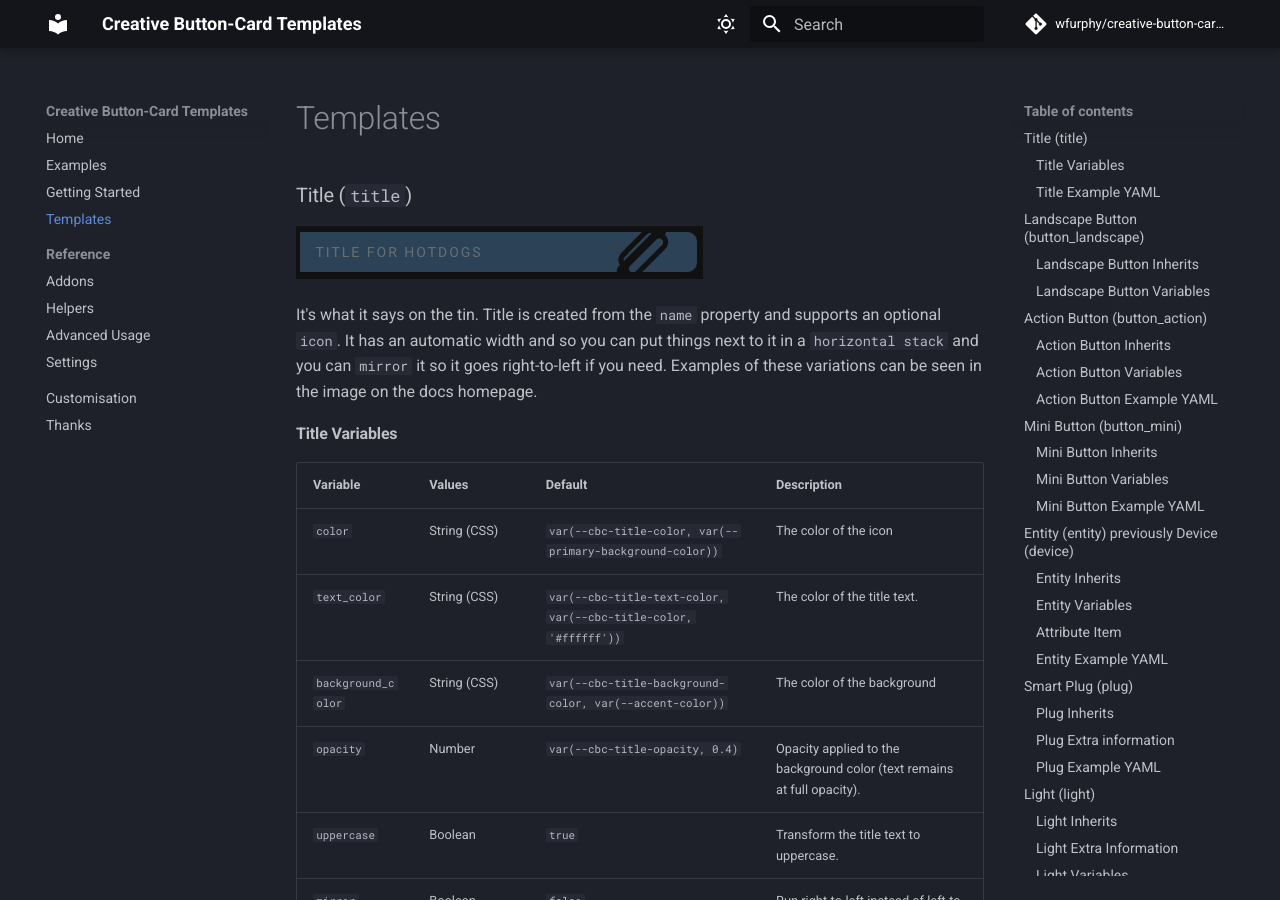
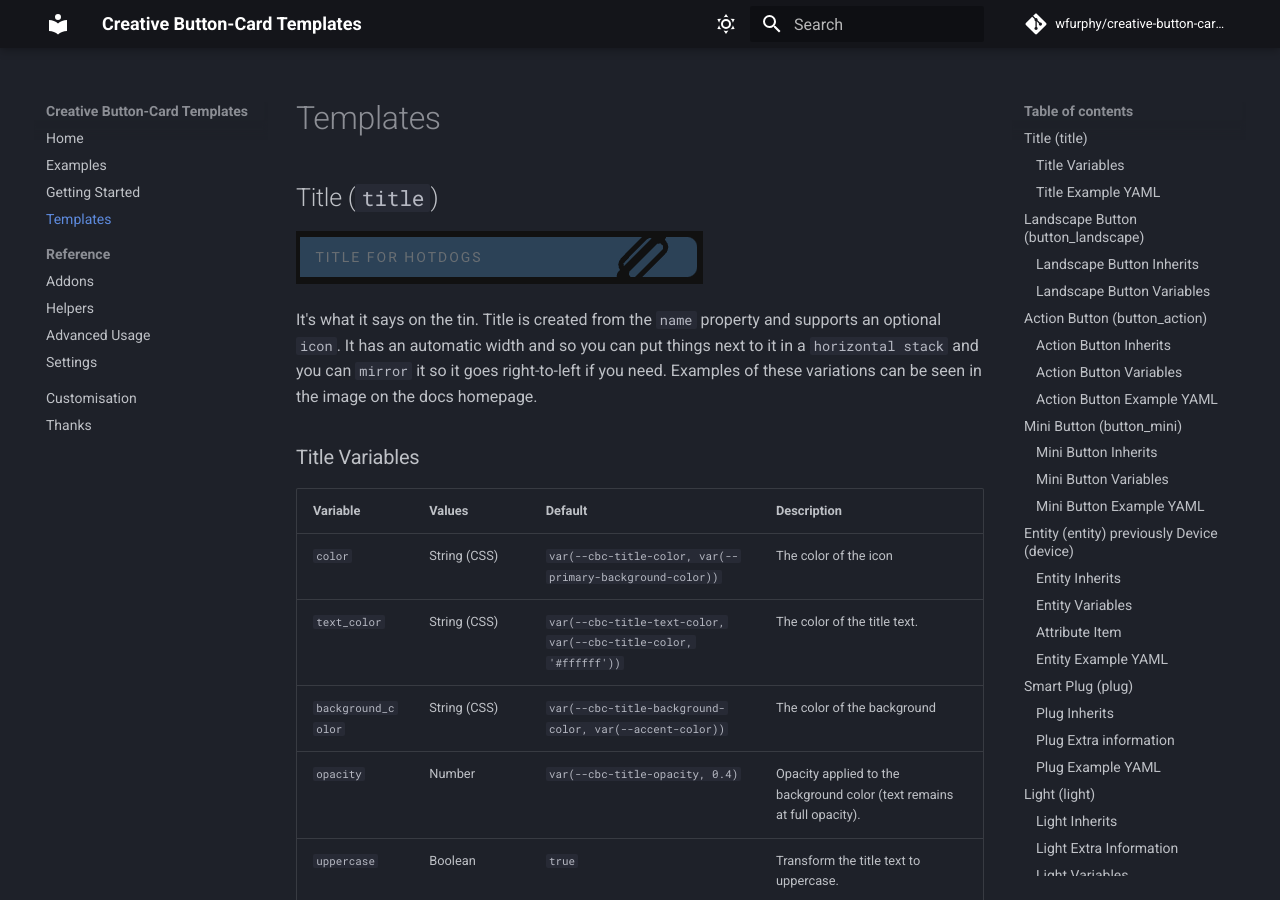
Before and after one commit to wfurphy/creative-button-card-templates, an MkDocs documentation site: the page built from docs/templates.md, in a window 1280 px wide and 900 px high. Built offline with MkDocs 1.6.1 and Material for MkDocs 9.7.7, drawn with Linux system fonts in a browser that asks for light colours; comment, search, counter and statistics services are not loaded.

Commit message:
Correct docs heading levels

```diff
--- a/docs/templates.md
+++ b/docs/templates.md
@@ -1,12 +1,12 @@
 # Templates
 
-### Title (`title`)
+## Title (`title`)
 
 ![title](images/title-hotdogs.png)
 
 It's what it says on the tin. Title is created from the `name` property and supports an optional `icon`. It has an automatic width and so you can put things next to it in a `horizontal stack` and you can `mirror` it so it goes right-to-left if you need. Examples of these variations can be seen in the image on the docs homepage.
 
-#### Title Variables
+### Title Variables
 
 | Variable | Values | Default | Description |
 | - | - | - | - |
@@ -19,7 +19,7 @@
 | `show_tab` | Boolean | `false` | Show a colored tab edge on the card. |
 | `offset` | String/Number | `0` | Horizontal offset for the card. |
 
-#### Title Example YAML
+### Title Example YAML
 
 <details><summary>See the YAML...</summary><p>
 
@@ -36,13 +36,13 @@
 
 </p></details>
 
-### Landscape Button (`button_landscape`)
+## Landscape Button (`button_landscape`)
 
 This template serves as the base template for the `device` and `light` templates. You probably won't need to use it yourself until you step up to the advanced  Through it's configuration and addons which it inherits it has features to reduce the card size and opacity if the entity is unavailable, hide the label containing extra information (like attributes or brightness and color for lights) when the entity is `off`, highlight elements when you hover over it to show it's interactive, set a max-height and include the standard set of `actions`.
 
 > :raising_hand_man: _Remember if a template inherits an addon you can just use those variables to change the properties when using this template. For example; a card with only the `button_landscape` template specified can accept the `width` and `height` variables from the `resizable` addon. This is the case for all templates and addons. Also inheritance is recursive so if a template inherits another template it also inherits that templates inherited templates right back through the chain. So when you use the `light` template you get all of the options listed here as well._
 
-#### Landscape Button Inherits
+### Landscape Button Inherits
 
 - cbcjs
 - state_helper
@@ -50,13 +50,13 @@
 - [`resizable`](reference/addons.md#resizable-resizable)
 - interactive
 
-#### Landscape Button Variables
+### Landscape Button Variables
 
 | Variable | Values | Default | Description |
 | - | - | - | - |
 | `off_hide_info` | Boolean | `true` | Hides the Extra Information or `label` (eg. brightness and color on lights or the attributes on devices) when the entity is off. Set to false if you wish to display this content while the entity is off. _Keep in mind that some attributes are not available when an entity's state is off._ |
 
-### Action Button (`button_action`)
+## Action Button (`button_action`)
 
 ![button_action](images/button-action.gif)
 
@@ -64,7 +64,7 @@
 
  If you define a `timer` as the `entity` then a tap will start the timer and while active it will show the time remaining and you can tap again to cancel the timer. If you provide a Script or Automation `entity` that starts a timer in it's actions/sequence then you can use the `timer` variable to specify the timer and it will be shown when active, even if the Script/Automation is finished/idle. It will show until the timer runs out or you can double tap to cancel the timer.
 
-#### Action Button Inherits
+### Action Button Inherits
 
 - cbcjs
 - state_helper
@@ -73,7 +73,7 @@
 - [`resizable`](reference/addons.md#resizable-resizable)
 - interactive
 
-#### Action Button Variables
+### Action Button Variables
 
 | Variable | Value Type | Default | Description |
 | - | - | - | - |
@@ -82,7 +82,7 @@
 | `name_on` | String | `Cancel` | Set a custom name for while the script/timer is running. You can use the card `name` property to change the default name (`Start`). |
 | `min_height` | String (CSS) | `40px` | Minimum height of the card. |
 
-#### Action Button Example YAML
+### Action Button Example YAML
 
 <details><summary>See the YAML...</summary><p>
 
@@ -117,7 +117,7 @@
 
 </p></details>
 
-### Mini Button (`button_mini`)
+## Mini Button (`button_mini`)
 
 ![button_mini](images/button-mini.png)
 
@@ -125,7 +125,7 @@
 
 > :raising_hand_man: _The first button in the examples is using the button-card `color_type` property set to `card`. Check out all the [button-card options here]_(https://github.com/custom-cards/button-card)
 
-#### Mini Button Inherits
+### Mini Button Inherits
 
 - cbcjs
 - style_helper
@@ -137,7 +137,7 @@
 
 > 🧨 _Breaking Change:_ `icon_width` has been replaced with `icon_min_size` / `icon_max_size`, and the default minimum card/icon sizes are now 45px/35px.
 
-#### Mini Button Variables
+### Mini Button Variables
 
 | Variable | Values | Default | Description |
 | - | - | - | - |
@@ -152,7 +152,7 @@
 | `symbol_margin_top` | String (CSS) | `0` | Adjust vertical positioning for the symbol. |
 | `symbol_padding` | String (CSS) |  | Add padding around the symbol. |
 
-#### Mini Button Example YAML
+### Mini Button Example YAML
 
 <details><summary>See the YAML...</summary><p>
 
@@ -180,7 +180,7 @@
 
 </p></details>
 
-### Entity (`entity`) _previously Device (`device`)_
+## Entity (`entity`) _previously Device (`device`)_
 
 ![entity](images/entity.png)
 
@@ -190,18 +190,18 @@
 
 > :raising_hand_man: _If you don't know what attributes are available on your entity you can use the more-info dialogue or check out the [`entity_details` template](reference/advanced-usage.md#detailed-entity-information-entity_detail)_
 
-#### Entity Inherits
+### Entity Inherits
 
 - `button_landscape`
 
-#### Entity Variables
+### Entity Variables
 
 | Variable | Value Type | Default | Description |
 | - | - | - | - |
 | `attributes` | Array of [Attribute Items](#attribute-item) | `[]` | A list of up to 2 Attribute Item objects. See [Attribute Item](#attribute-item) below for available properties. |
 | `attribute_icon_color` | String (CSS) |  | Set a custom color for the attribute icons. |
 
-#### Attribute Item
+### Attribute Item
 
 | Property | Value Type | Default | Description |
 | - | - | - | - |
@@ -215,7 +215,7 @@
 
 > 🧨 _Breaking Change:_ Attribute rows now deduplicate by `id`, render in a flex row, and `id: state` is replaced by `use_state: true` for showing the main entity state.
 
-#### Entity Example YAML
+### Entity Example YAML
 
 <details><summary>See the YAML...</summary><p>
 
@@ -234,23 +234,23 @@
 
 </p></details>
 
-### Smart Plug (`plug`)
+## Smart Plug (`plug`)
 
 ![plug](images/plug.png)
 
 Intended for use with smart plugs which have energy metering attributes. Add the smart plug `entity` and you're good to go. You can also override the default attribute items and source those values from separate entities.
 
-#### Plug Inherits
+### Plug Inherits
 
 - `device`
 
-#### Plug Extra information
+### Plug Extra information
 
 - **Current:** The current being used currently (lol) from the `current` attribute.
 - **Voltage:** The voltage from the `voltage` attribute.
 - **Separate attribute sources:** Each attribute item can define its own `entity`, so current/voltage can come from different sensors or helper entities.
 
-#### Plug Example YAML
+### Plug Example YAML
 
 <details><summary>See the YAML...</summary>
 <p>
@@ -271,7 +271,7 @@
 </p>
 </details>
 
-### Light (`light`)
+## Light (`light`)
 
 ![light](images/light.png)
 
@@ -279,11 +279,11 @@
 
 If the entity exposes `effect_list`, the card will show the active effect name. Enabling the effect selector adds a dropdown to start/stop effects and, where a `select.<light>_theme` (or matching light item theme select) exists, a companion theme picker is shown.
 
-#### Light Inherits
+### Light Inherits
 
 - `button_landscape`
 
-#### Light Extra Information
+### Light Extra Information
 
 - **Effects:** If the entity is currently running an effect it will display the effect name derived from the `effect` attribute.
 
@@ -292,7 +292,7 @@
 - **Brightness:** The brightness percentage will be displayed calculated from the `brightness` attribute.
 - **Color:** When the entity's attribute `color_mode` is set to `color_temp` the color temperature in degrees Kelvin will be displayed otherwise the `rgb_color` attribute will be displayed.
 
-#### Light Variables
+### Light Variables
 
 | Variable | Values | Default | Description |
 | - | - | - | - |
@@ -302,7 +302,7 @@
 | `strip_show` | Object |  | Show options for the embedded brightness strip. See [Value Strip Show Options](#value-strip-show-options) below. |
 | `strip_items` | Array of [Value Strip Items](#value-strip-item) | `[]` | Custom items for the embedded brightness strip. |
 
-#### Light Show Options
+### Light Show Options
 
 | Property | Values | Default | Description |
 | - | - | - | - |
@@ -325,17 +325,17 @@
 - an **Effects** dropdown if `light.<name>` has an `effect_list`
 - a **Theme** dropdown automatically when `select.<light_object_id>_theme` exists.
 
-### Light with Motion Sensor (`light_motion`)
+## Light with Motion Sensor (`light_motion`)
 
 ![light_motion](images/light-motion.gif)
 
 For use with light entities which are controlled by a motion or occupancy sensor. Shows the extra information of the light as well as when occupancy/motion is or was last detected. You specify the light `entity` for the card and then the sensor in the `motion_entity` variable. _The automation for activating the light must already be configured. This button does not provide an automation._
 
-#### Light Motion Inherits
+### Light Motion Inherits
 
 - [`light`](#light-light)
 
-#### Light Motion Variables
+### Light Motion Variables
 
 | Variable | Values | Default | Description |
 | - | - | - | - |
@@ -343,7 +343,7 @@
 | `active_entity` | `input_boolean.*` |  | Optional helper to pause/resume the automation directly from the motion pill. |
 | `timer_entity` | `timer.*` |  | Optional timer entity used to show remaining pause time and switch the row to the timer view while active. |
 
-#### Light Motion Example YAML
+### Light Motion Example YAML
 
 <details><summary>See the YAML...</summary><p>
 
@@ -357,7 +357,7 @@
 
 </p></details>
 
-### Light Group (`light_group`)
+## Light Group (`light_group`)
 
 ![light_group](images/light-group.gif)
 
@@ -365,18 +365,18 @@
 
 If you're feeling lazy then just specify the light group `entity` and up to the first 6 lights from the group will be automagically added to the card for you with lightbulb icons and numbered 1-_n_. Alternatively you can specify the list of lights manually and control the icons and symbols that are used.
 
-#### Light Group Inherits
+### Light Group Inherits
 
 - [`light`](#light-light)
 
-#### Light Group Variables
+### Light Group Variables
 
 | Variable | Values | Default | Description |
 | - | - | - | - |
 | `items` | Array of [Light Items](#light-item) | `[]` | A list of up to 6 lights to display. See the [Light Item](#light-item) table below for available properties. |
 | `item_template` | String (template name) | `button_mini_embed` | Override the template used for each embedded light button. |
 
-#### Light Item
+### Light Item
 
 | Property | Values | Default | Description |
 | - | - | - | - |
@@ -387,7 +387,7 @@
 | `symbol_font_size` | String (CSS) | `10pt` | Only applies if the `symbol` is a string. Adjust if the symbol doesn't fit |
 | `symbol_color` | String (CSS) | `var( --ha-card-background, var(--card-background-color, white) )` | Set a custom symbol color |
 
-#### Light Group Example YAML
+### Light Group Example YAML
 
 <details><summary>See the YAML...</summary><p>
 
@@ -422,18 +422,18 @@
 
 </p></details>
 
-### Climate (`climate`)
+## Climate (`climate`)
 
 ![climate](images/climate.png)
 
 Climate control card that combines the standard entity view with an embedded tile for HVAC mode selection and target temperature adjustments. Supports toggling via a linked `switch_entity` if your setup separates on/off control.
 
-#### Climate Inherits
+### Climate Inherits
 
 - `entity`
 - [`dynamic_icons`](reference/addons.md#dynamic-icons-dynamic_icons)
 
-#### Climate Variables
+### Climate Variables
 
 | Variable | Values | Default | Description |
 | - | - | - | - |
@@ -441,7 +441,7 @@
 | `attributes` | Array of [Attribute Items](#attribute-item) | `current_temperature`, `state` | Attribute rows to display under the title. |
 | `features` | Array | `target-temperature`, `climate-hvac-modes (icons)` | Tile features to render inside the embedded control. |
 
-#### Climate Example YAML
+### Climate Example YAML
 
 <details><summary>See the YAML...</summary><p>
 
@@ -459,13 +459,13 @@
 
 </p></details>
 
-### Cover (`cover`)
+## Cover (`cover`)
 
 ![cover](images/cover.png)
 
 Cover control card for blinds, curtains, shutters, garage doors, and other cover entities with a numeric position. It combines a compact position readout with an embedded `value_strip` configured for cover positions, so you can jump straight to common open/close percentages.
 
-#### Cover Variables
+### Cover Variables
 
 | Variable | Values | Default | Description |
 | - | - | - | - |
@@ -483,7 +483,7 @@
 | `strip_show_fade` | Boolean | `false` | Fade strip items according to their position value. |
 | `strip_items` | Array of [Value Strip Items](#value-strip-item) | `[]` | Custom cover strip items. Leave empty to use the default `cover` value strip items. |
 
-#### Cover Example YAML
+### Cover Example YAML
 
 <details><summary>See the YAML...</summary><p>
 
@@ -511,7 +511,7 @@
 
 </p></details>
 
-### Value Strip (`value_strip`)
+## Value Strip (`value_strip`)
 
 ![value_strip](images/value-strips.png)
 
@@ -520,7 +520,7 @@
 There are built-in options for `brightness`, `cover`, `adaptive_lighting`, `fan`, `climate`, or a custom `value`. You can also mix item types in a single strip by setting `type` on individual items.
 
 
-#### Value Strip Variables
+### Value Strip Variables
 
 | Variable | Property | Values | Default | Description |
 | - | - | - | - | - |
@@ -528,7 +528,7 @@
 | `show` | | Object | | Display settings. See [Value Strip Show Options](#value-strip-show-options) below. |
 | `items` | | Array of [value strip items](#value-strip-item) | See [Value Strip Types](#value-strip-types) | Define the items in your `value_strip`. See [value strip item](#value-strip-item) below for available properties.
 
-#### Value Strip Show Options
+### Value Strip Show Options
 
 | Property | Values | Default | Description |
 | - | - | - | - |
@@ -536,7 +536,7 @@
 | `step_value` | Boolean | `true` | Show the value text and units for each value. |
 | `fade` | Boolean | `true` | Fade the items according to their value (best with `brightness`). |
 
-#### Value Strip Types
+### Value Strip Types
 
 - **`value`:** _(default)_  This is for creating completely custom Value Strips. You will need to provide the array of `items` to define all 5 items in the strip.
 - **`brightness`:** This is for use with a light entity and has five percentage values for brightness. It has the `light.turn_on` service configured in the `tap_action` and highlights the matching value by calculating the brightness percentage from `light.attributes.brightness`. <details><summary>Default items...</summary><p>
@@ -637,7 +637,7 @@
 
 - **Mixed:** Any item may override `type` and `entity` to mix different domains on one strip (including item types like `fan_mode`).
 
-#### Value Strip Item
+### Value Strip Item
 
 > 🧨 _Breaking Change:_ `step_value` replaces `value` for item values.
 
@@ -654,7 +654,7 @@
 | `color` | String (CSS) | `var(--paper-item-icon-color)` | The color of the item |
 | `active_color` | String (CSS) | `var(--button-card-light-color, var(--accent-color))` | The color of the item when it is active (it matches the target value) |
 
-#### Value Strip Example YAML
+### Value Strip Example YAML
 
 <details><summary>See the YAML...</summary><p>
 
@@ -703,19 +703,19 @@
 
 </p></details>
 
-### Select (`select`)
+## Select (`select`)
 
 ![select](images/select.png)
 
 A slim control for Home Assistant select entities, embedding the native dropdown inside a button card. Supports per-state icons/colors through the button-card `state` list.
 
-#### Select Inherits
+### Select Inherits
 
 - show_only_icon
 - transparent
 - no_actions
 
-#### Select Variables
+### Select Variables
 
 | Variable | Values | Default | Description |
 | - | - | - | - |
@@ -724,7 +724,7 @@
 | `color` | String (CSS) |  | Optional icon color override. |
 | `state` | Array | `[]` | Standard button-card state array to set icon/color per select option. |
 
-#### Select Example YAML
+### Select Example YAML
 
 <details><summary>See the YAML...</summary><p>
 
@@ -743,18 +743,18 @@
 
 </p></details>
 
-### Info Card (`info`)
+## Info Card (`info`)
 
 ![info](images/info.png)
 
 The Info card is for displaying entities and their states or attributes. It's great for displaying sensors. You can display up to 4 items in an info card.
 
-#### Info Inherits
+### Info Inherits
 
 - cbcjs
 - no_actions
 
-#### Info Variables
+### Info Variables
 
 | Variable | Values | Default | Description |
 | - | - | - | - |
@@ -762,7 +762,7 @@
 | `mini` |  Boolean | `false` | Display using the `info_mini` template rather than the `info_item` one |
 | `icon_color` | String (CSS) | `var(--state-icon-color, var(--paper-item-icon-color))` | Set the color of the icons. This will be overridden by a `color` set on any individual items.  |
 
-#### Info Item
+### Info Item
 
 | Property | Values | Default | Description |
 | - | - | - | - |
@@ -776,7 +776,7 @@
 | `icon` |  `mdi:*` | The entity icon | The icon for the entity. |
 | `color` | String (CSS) | `variables.icon_color` | Set a custom color for the icon |
 
-#### Info Example YAML
+### Info Example YAML
 
 <details><summary>See the YAML...</summary><p>
 
@@ -821,13 +821,13 @@
 
 </p></details>
 
-### Mini Info (`info_mini`)
+## Mini Info (`info_mini`)
 
 ![info_mini](images/info-mini.gif)
 
 Displays the icon and state of an entity only. Good for displaying information next to a `title` in a `horizontal-stack`. You can choose between `stack` and `inline` layouts for the state and units. Specify the `entity` and optionally `icon` properties then the other options are in `variables`.
 
-#### Mini Info Variables
+### Mini Info Variables
 
 | Variable | Values | Default | Description |
 | - | - | - | - |
@@ -845,7 +845,7 @@
 
 `rotate` is supported as an alias for `spin`.
 
-#### Mini Info Example YAML
+### Mini Info Example YAML
 
 <details><summary>See the YAML...</summary><p>
 
```
Also changed, not shown: docs/reference/addons.md (+8 -8 lines), docs/reference/advanced-usage.md (+6 -6 lines), docs/reference/helpers.md (+5 -5 lines), docs/reference/settings.md (+2 -2 lines).
